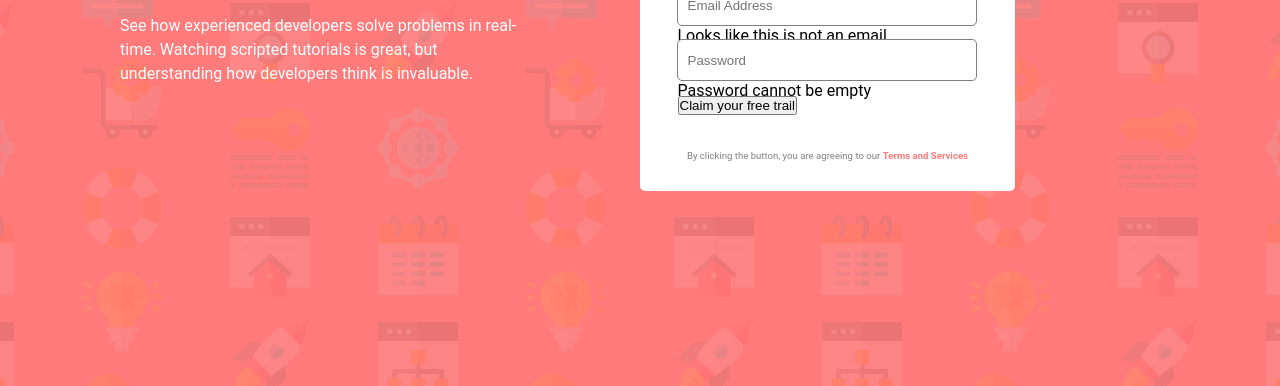
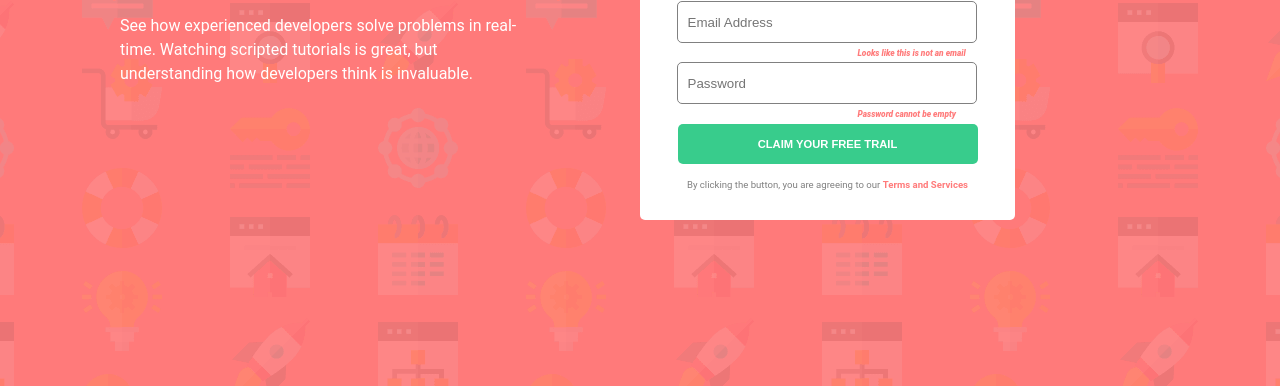
Before and after one commit to matthewrungwe/sign-up-form, a website: page index.html in a window 1280 px wide. Shown: the part 414-800 px from the top of the page. Drawn offline with Linux system fonts and the light colour scheme.

Commit message:
Update form styles.

```diff
--- a/css/main.css
+++ b/css/main.css
@@ -101,19 +101,35 @@ body {
 
 .input-block {
     width: 80%;
-    height: 40px;
-    margin: 15px auto;
+    /* height: 60px; */
+    margin: 20px auto;
     /* border: 1px solid blue; */
 }
 
 .input-block input {
     width: 96%;
-    height: 100%;
+    height: 40px;
     margin: -1px 0 0 -1px;
     padding-left: 10px;
     border-radius: 5px;
     color: #333;
     border: 0.5px solid grey;
+}
+
+.input-block .invalid-message {
+    /* display: none; */
+    float: right;
+    /* border: 1px solid green; */
+    width: 40%;
+    padding: 5px 0 0 0;
+}
+
+.input-block .invalid-message p {
+    color: hsl(0, 100%, 74%);
+    font-size: 0.52rem;
+    font-weight: 800;
+    font-style: italic;
+    text-align: justify;
 }
 
 .submit-block {
@@ -123,7 +139,7 @@ body {
     /* border: 1px solid blue; */
 }
 
-.submit-block input {
+.submit-block .submit-btn {
     font-size: 0.7rem;
     font-weight: 700;
     width: 100%;
```
